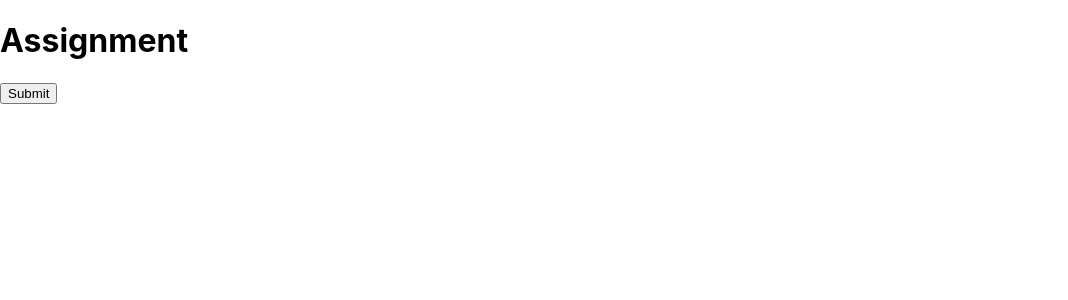
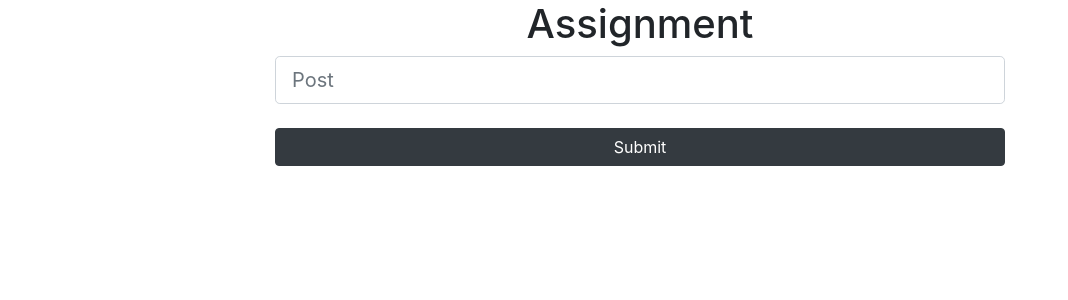
Before and after one commit to mdalamin-eu/Assignment, a React (Create React App) app in the folder client/: page / in a window 1280 px wide. Shown: the top 300 px of the page, without its empty margins (0-1068 px from the left). Built offline with nearby package versions, Linux system fonts and the light colour scheme.

Commit message:
addData and Public_indexHTML setup

```diff
--- a/client/package.json
+++ b/client/package.json
@@ -6,6 +6,7 @@
     "@testing-library/jest-dom": "^5.11.4",
     "@testing-library/react": "^11.1.0",
     "@testing-library/user-event": "^12.1.10",
+    "classnames": "^2.2.6",
     "react": "^17.0.1",
     "react-dom": "^17.0.1",
     "react-scripts": "4.0.2",
--- a/client/public/index.html
+++ b/client/public/index.html
@@ -15,6 +15,13 @@
       user's mobile device or desktop. See https://developers.google.com/web/fundamentals/web-app-manifest/
     -->
     <link rel="manifest" href="%PUBLIC_URL%/manifest.json" />
+
+    <link
+    rel="stylesheet"
+    href="https://stackpath.bootstrapcdn.com/bootstrap/4.1.0/css/bootstrap.min.css"
+    integrity="sha384-9gVQ4dYFwwWSjIDZnLEWnxCjeSWFphJiwGPXr1jddIhOegiu1FwO5qRGvFXOdJZ4"
+    crossorigin="anonymous"
+  />
     <!--
       Notice the use of %PUBLIC_URL% in the tags above.
       It will be replaced with the URL of the `public` folder during the build.
--- a/client/src/App.js
+++ b/client/src/App.js
@@ -1,4 +1,5 @@
 import React, { Component } from 'react'
+import TextFieldGroup from './TextFieldGroup';
 
 class App extends Component {
   state = {
@@ -33,10 +34,15 @@ class App extends Component {
             <div className="col-md-8 m-auto">
               <h1 className="display -4 text-center">Assignment</h1>
               <form onSubmit = {this.onSubmit}>
+                <TextFieldGroup
+                name="text"
+                placeholder="Post"
+                value={text}
+                onChange= {this.onChange}
+                type="text"
+                />
               <input type="submit" className="btn btn-dark btn-block mt-4"/>
               </form>
-
-
             </div>
           </div>
         </div>
--- a/client/src/TextFieldGroup.js
+++ b/client/src/TextFieldGroup.js
@@ -8,6 +8,8 @@ const TextFieldGroup=(props)=> {
         placeholder,
         disabled,
         value,
+        error,
+        info,
         onChange
     } = props
     return (
```
Also changed, not shown: 1 other file (tests, documents, lock files or other folders).
